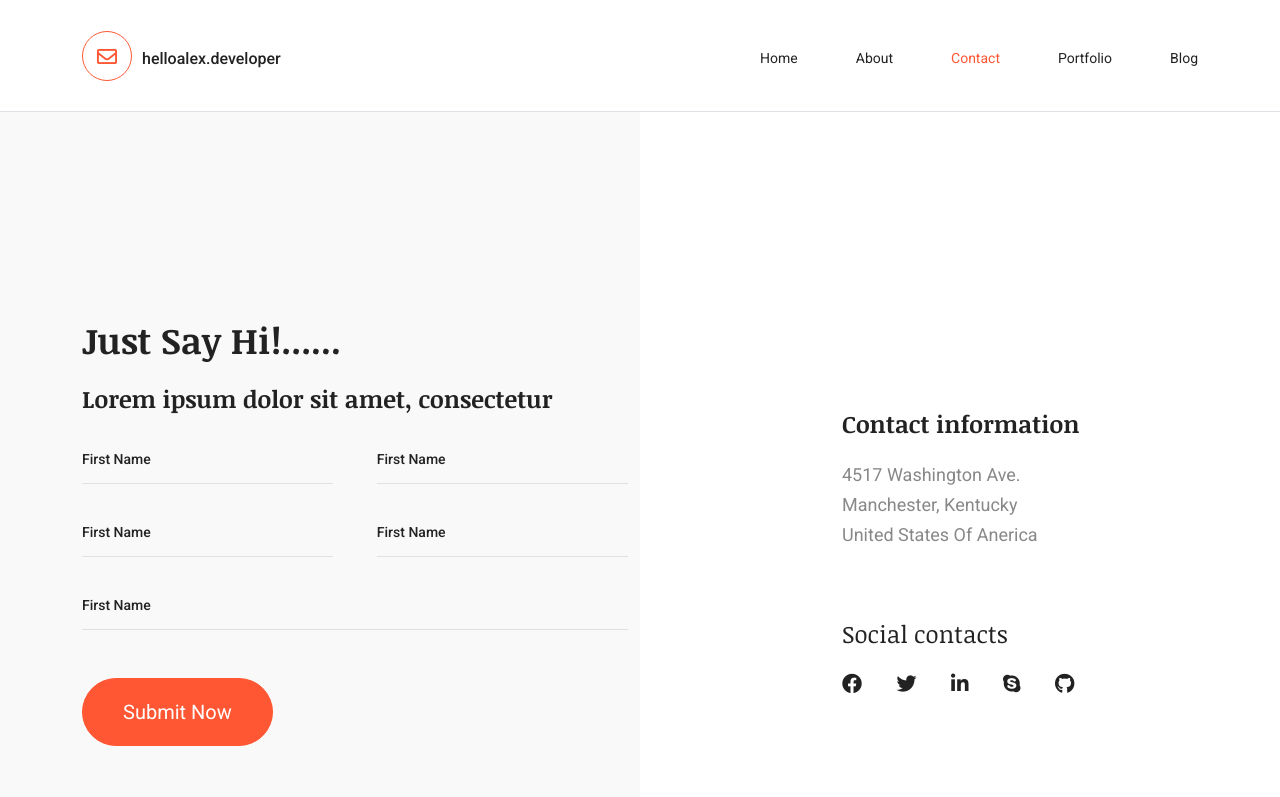
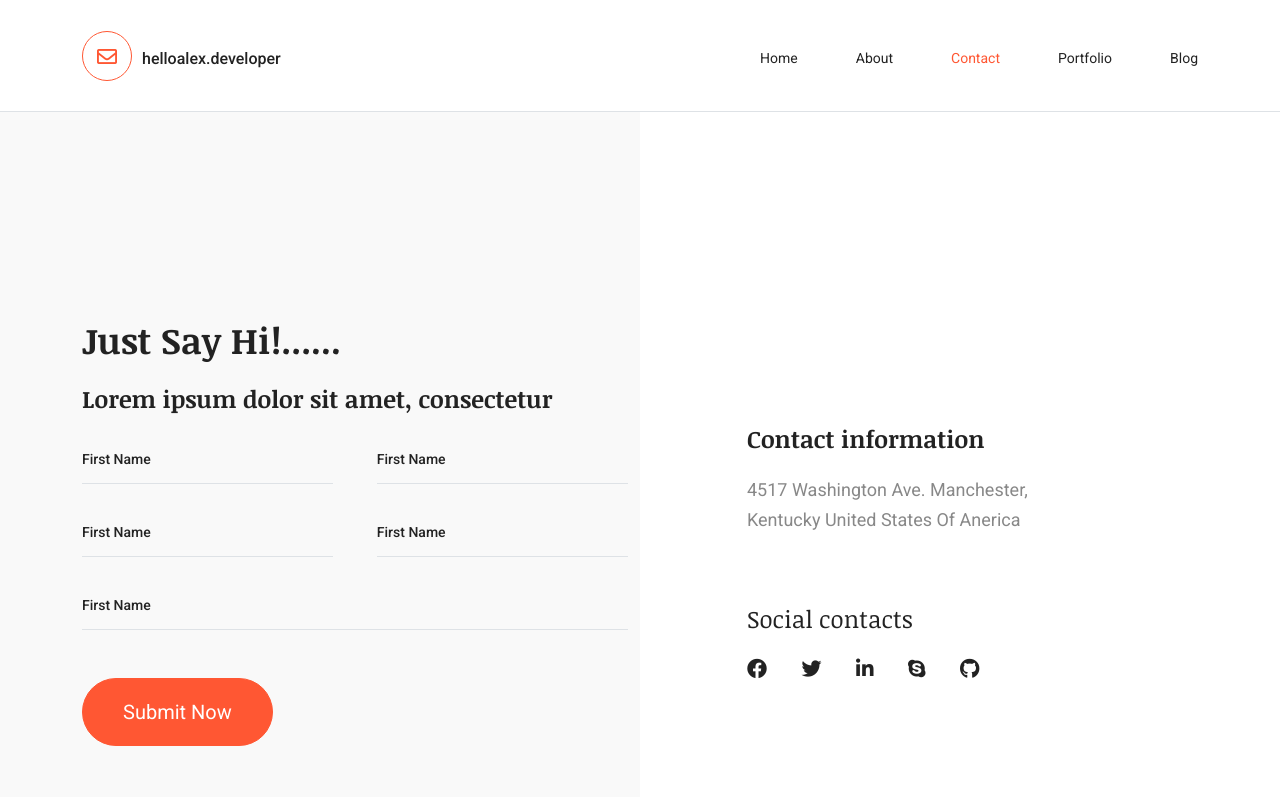
Before and after one commit to junaiyet/portfolio, a plain HTML site: page contact.html in a window 1280 px wide. Drawn offline with Linux system fonts and the light colour scheme.

Commit message:
portfolio

```diff
--- a/contact.html
+++ b/contact.html
@@ -97,7 +97,7 @@
             <button type="submit" class="btn btn-primary btn-lg mb-5">Submit Now</button>
           </form>
         </div>
-        <div class="col-lg-4 col-md-6 pe-md-5">
+        <div class="col-lg-5 col-md-6 pe-md-5">
           <h4 class="mb-4 contact-information">Contact information</h4>
           <p class="pe-md-5 me-md-5 mb-md-5 pb-md-4 contact-paragraph">4517 Washington Ave.
             Manchester, Kentucky
```
